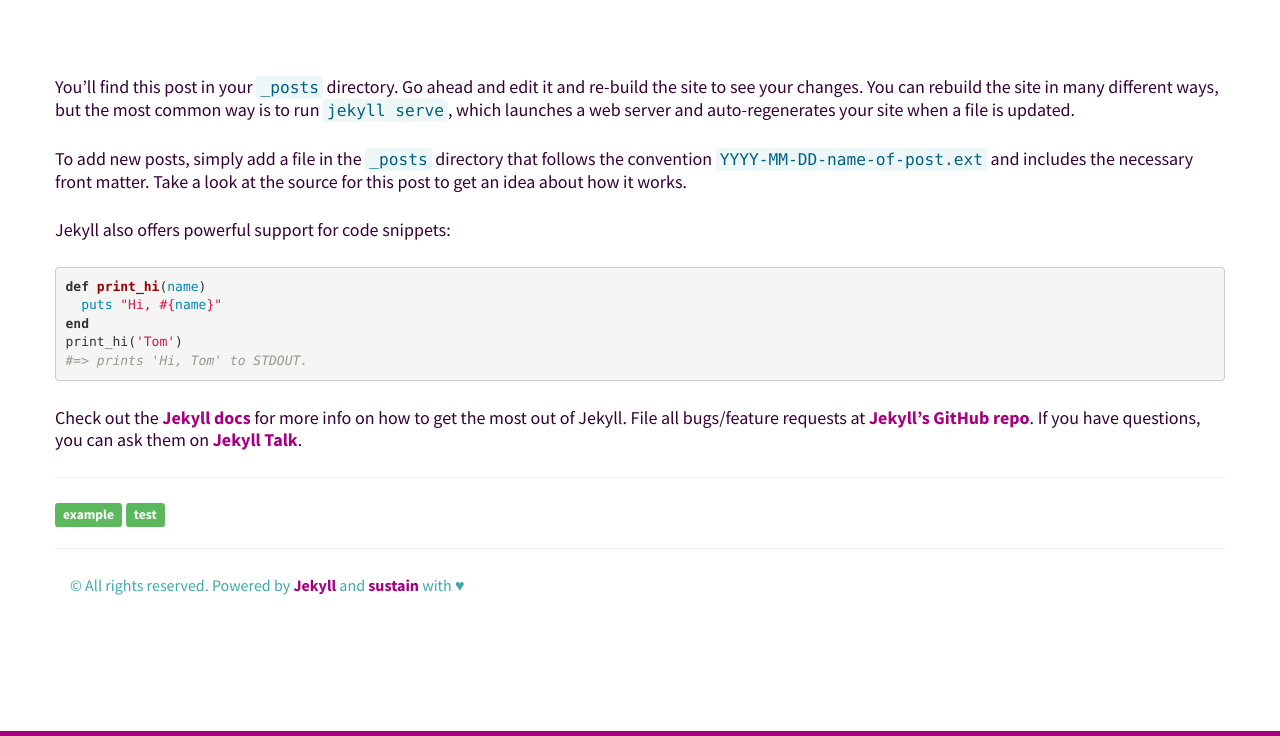
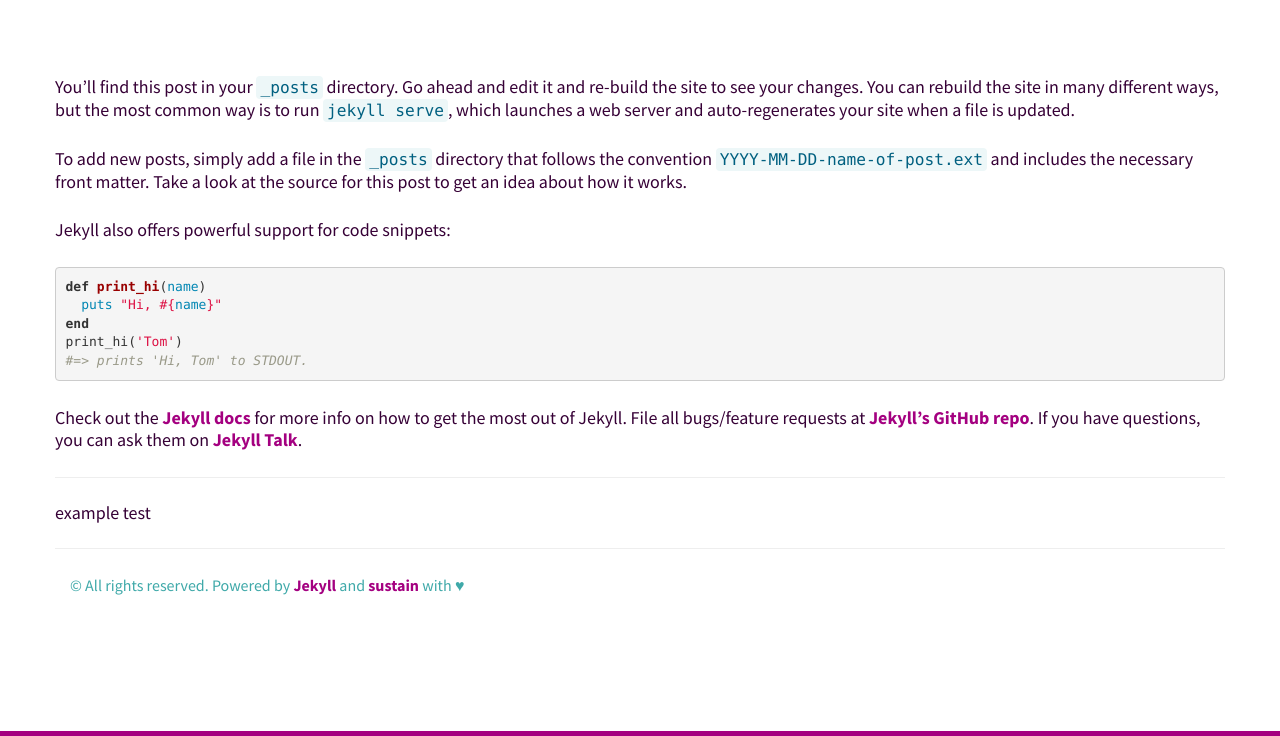
Before and after one commit to meg-gutshall/portfolio-with-projects-and-resume, a Jekyll site: the page built from _posts/2019-05-11-welcome-to-jekyll.markdown, in a window 1280 px wide. Shown: the part 459-1195 px from the top of the page. Built offline with Jekyll 4.4.1, drawn with Linux system fonts in a browser that asks for light colours; nearby versions of some CDN libraries.

Commit message:
Change class name

```diff
--- a/_layouts/post.html
+++ b/_layouts/post.html
@@ -29,7 +29,7 @@ layout: layout
 					<hr>
 					<div class="post-tags">
 						{% for tag in page.tags %}
-							<span class="label label-success">{{ tag }}</span>
+							<span class="tags">{{ tag }}</span>
 						{% endfor %}
 					</div>
 					<hr>
```
